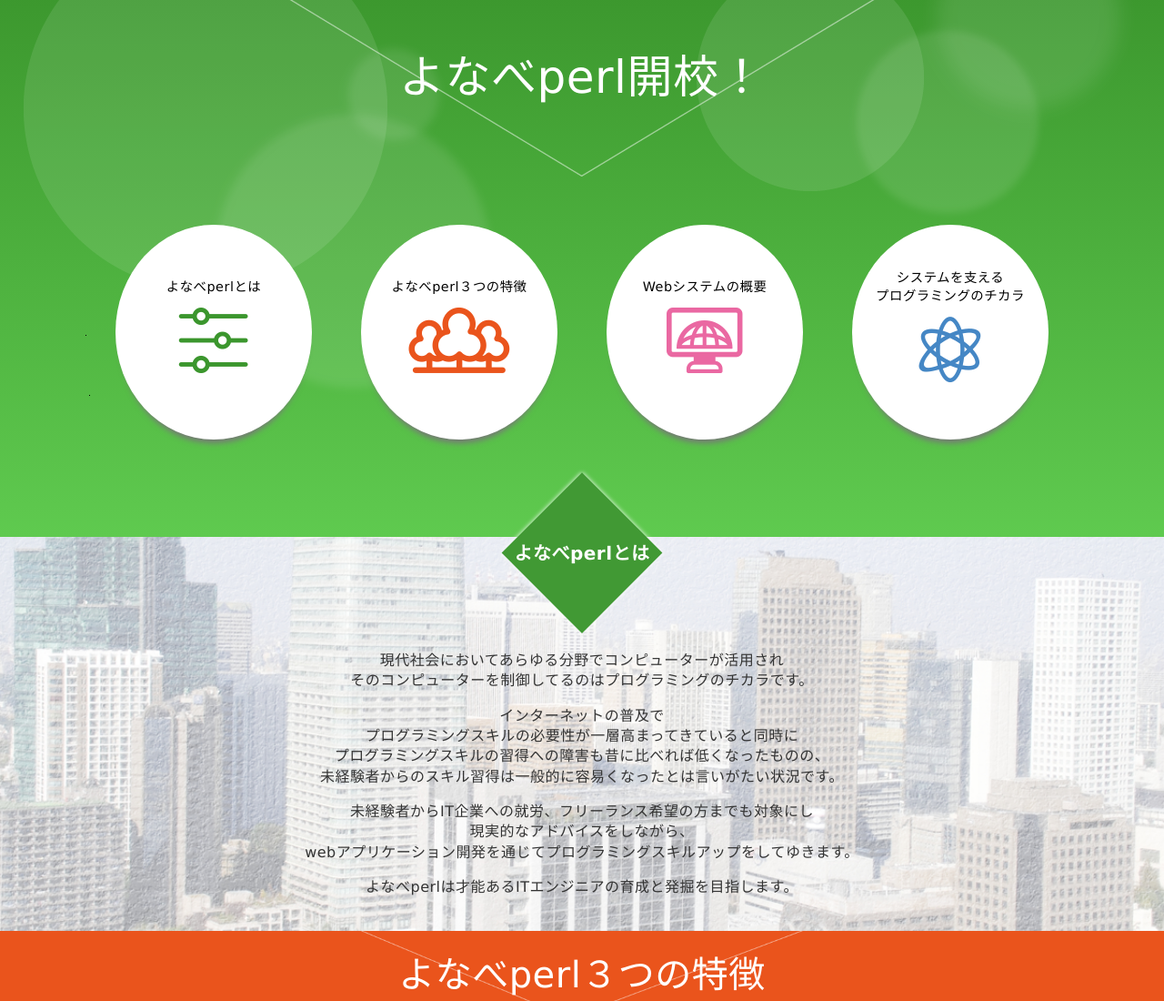
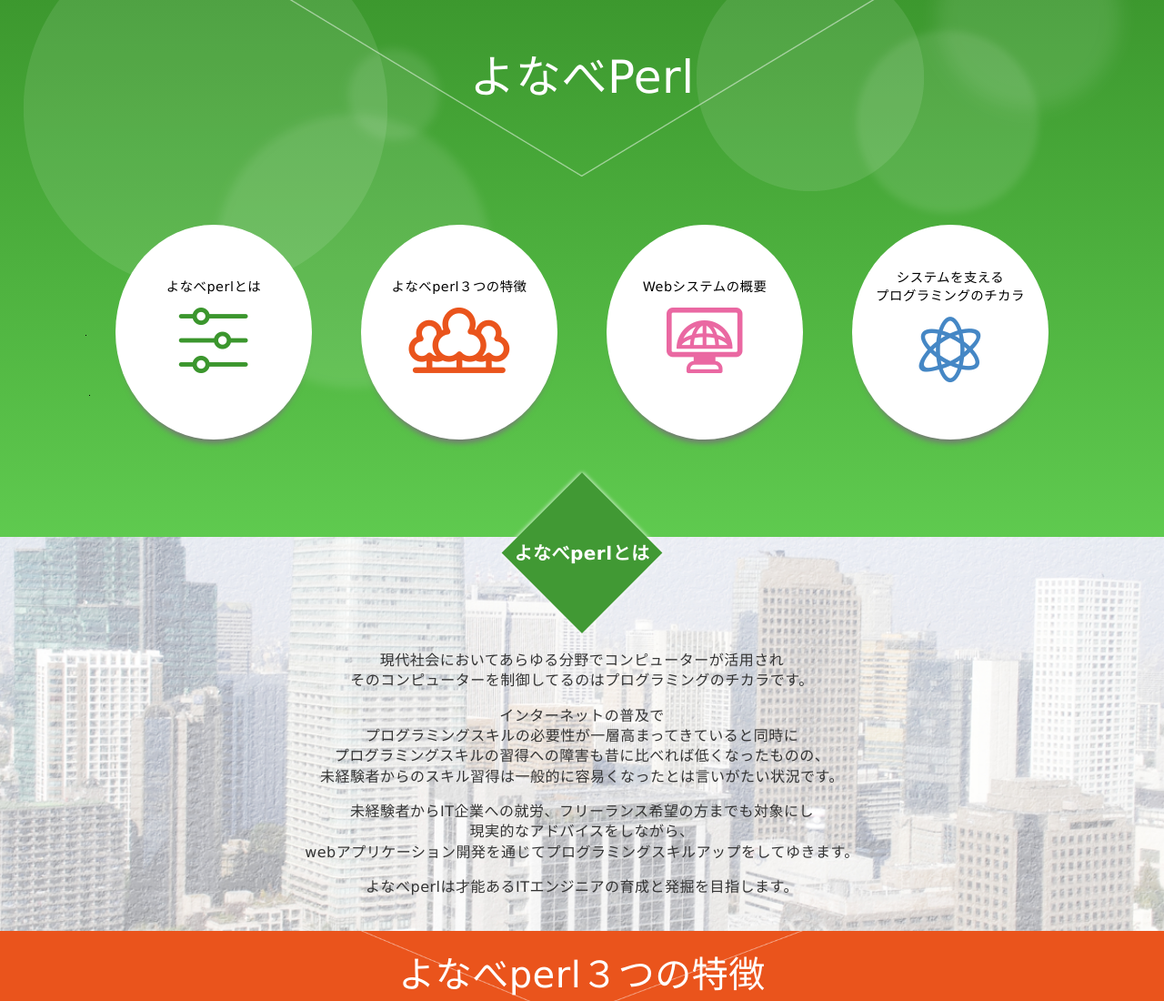
Before and after one commit to ykHakata/yonabe, a plain HTML site: page index.html in a window 1280 px wide. Shown: the top 1100 px of the page at 91% size. Drawn offline with Linux system fonts and the light colour scheme; files whose address does not match are found by name.

Commit message:
タイトル変更

```diff
--- a/index.html
+++ b/index.html
@@ -3,7 +3,7 @@
 <head>
 <meta charset="utf-8">
 <meta name="viewport" content="width=device-width, initial-scale=1.0, maximum-scale=2.0, user-scalable=yes">
-<title>よなべperl開校！</title>
+<title>よなべPerl</title>
 <meta content="content" name="title">
 <meta content="content" name="description">
 <meta  content="keywords" name="keywords">
@@ -33,7 +33,7 @@
 <header>
 <div class="bg_hed_box">
 <div class="inner">
-<h1>よなべperl開校！</h1>
+<h1>よなべPerl</h1>
 
 <!-- nav -->
 <nav>
```
